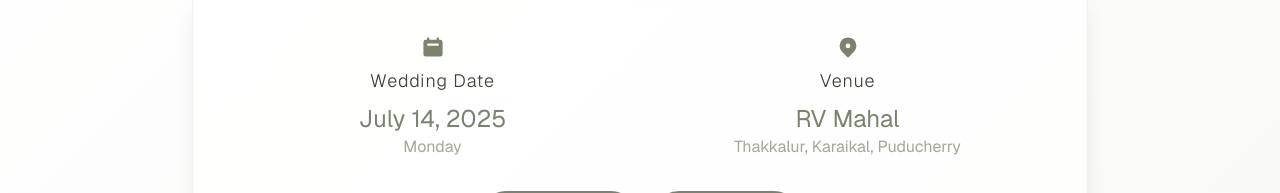
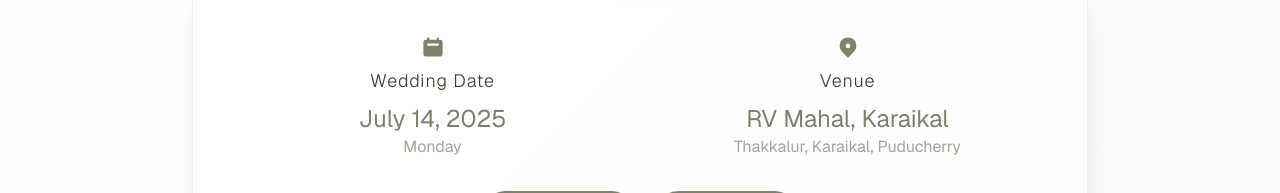
Before and after one commit to karanshetty/karan-aarthi, a Next.js app: page / in a window 1280 px wide. Shown: the part 419-612 px from the top of the page. Built offline with nearby package versions, Linux system fonts and the light colour scheme.

Commit message:
added town name next to hall, splash screen timer reduced to 2s, added nvmrc

```diff
--- a/src/app/details/page.tsx
+++ b/src/app/details/page.tsx
@@ -5,7 +5,7 @@
         date: "July 13, 2025",
         day: "Sunday",
         time: "7:00 PM - 11:00 PM",
-        venue: "RV Mahal",
+        venue: "RV Mahal, Karaikal",
         description: "Dinner and celebration"
       },
       {
@@ -13,7 +13,7 @@
         date: "July 14, 2025",
         day: "Monday",
         time: "6:00 AM - 8:00 AM",
-        venue: "RV Mahal",
+        venue: "RV Mahal, Karaikal",
         description: "Sacred wedding rituals and ceremonies"
       }
     ];
--- a/src/app/page.tsx
+++ b/src/app/page.tsx
@@ -64,7 +64,7 @@
                   </svg>
                 </div>
                 <h3 className="text-lg font-light text-olive-dark wedding-title mb-2">Venue</h3>
-                <p className="text-2xl text-olive">RV Mahal</p>
+                <p className="text-2xl text-olive">RV Mahal, Karaikal</p>
                 <p className="text-olive/70">Thakkalur, Karaikal, Puducherry</p>
               </div>
             </div>
--- a/src/app/venue/page.tsx
+++ b/src/app/venue/page.tsx
@@ -1,7 +1,7 @@
 export default function Venue() {
   const venues = [
     {
-      name: "RV Mahal",
+      name: "RV Mahal, Karaikal",
       type: "Reception & Wedding Venue",
       address: "RV Mahal Thakkalur, Karaikal, Dharmapuram, Puducherry 609602",
       description: "A beautiful and traditional wedding venue located in the serene surroundings of Thakkalur, Karaikal. RV Mahal offers an elegant setting with traditional architecture and modern amenities, perfect for creating unforgettable memories on your special day.",
--- a/src/components/SplashScreen.tsx
+++ b/src/components/SplashScreen.tsx
@@ -18,7 +18,7 @@
     // Auto-transition after 3 seconds
     const timer2 = setTimeout(() => {
       handleExit();
-    }, 3000);
+    }, 2000);
 
     return () => {
       clearTimeout(timer1);
```
Also changed, not shown: 1 other file (tests, documents, lock files or other folders).
